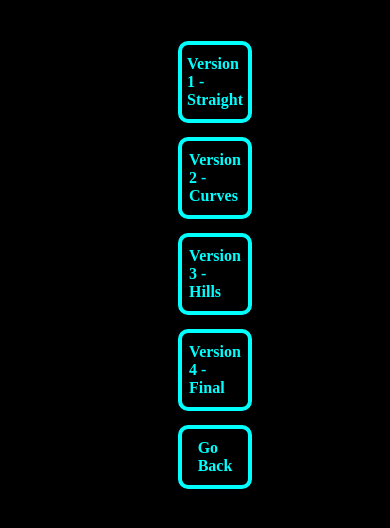
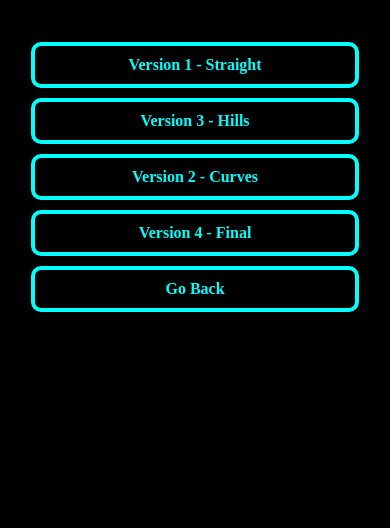
Before and after one commit to rinzler100/public-cloudtesting, a plain HTML site: page racer/index.html in a window 390 px wide. Shown: the part 156-684 px from the top of the page. Drawn offline with Linux system fonts and the light colour scheme.

Commit message:
Made link pages mobile friendly

```diff
--- a/racer/index.html
+++ b/racer/index.html
@@ -12,13 +12,13 @@
     <h1 class="header">Please select a version.</h1>
   </div>
 
-  <ul class="generic-list">
-    <li class="generic-list-item"><a class="link-button" href='v1.straight.html'>Version 1 - Straight</a></li>
-    <li class="generic-list-item"><a class="link-button" href='v2.curves.html'>Version 2 - Curves</a></li>
-    <li class="generic-list-item"><a class="link-button" href='v3.hills.html'>Version 3 - Hills</a></li>
-    <li class="generic-list-item"><a class="link-button" href='v4.final.html'>Version 4 - Final</a></li>
-    <li class="generic-list-item"><a class="link-button" href='../index.html'>Go Back</a></li>
-  </ul>
+  <div class="link-list">
+    <a class="link-button" href='v1.straight.html'>Version 1 - Straight</a>
+    <a class="link-button" href='v3.hills.html'>Version 3 - Hills</a>
+    <a class="link-button" href='v2.curves.html'>Version 2 - Curves</a>
+    <a class="link-button" href='v4.final.html'>Version 4 - Final</a>
+    <a class="link-button" href='../index.html'>Go Back</a>
+  </div>
 
 </body>
 </html>
--- a/style.css
+++ b/style.css
@@ -10,33 +10,22 @@
 
 .link-list {
 	display: flex;
+	flex-direction: column;
+	align-items: center;
 	justify-content: center;
 }
 
 .link-button {
-	display: flex;
+	display: block;
 	border: 4px solid aqua;
 	border-radius: 10px;
 	background-color: black;
-	justify-content: center;
-	width: 15%;
+	text-align: center;
+	width: 75%;
 	padding: 10px 20px;
 	font-size: 16px;
-	margin: 5px;
+	margin-top: 10px;
 	text-decoration: none;
 	color: aqua;
 	font-weight: bold;
 }
-
-.generic-list {
-	display: flex;
-	flex-direction: column;
-	align-items: center;
-}
-
-.generic-list-item {
-	display: flex;
-	width: 50%;
-	justify-content: center;
-	margin-top: 4px;
-}
```
